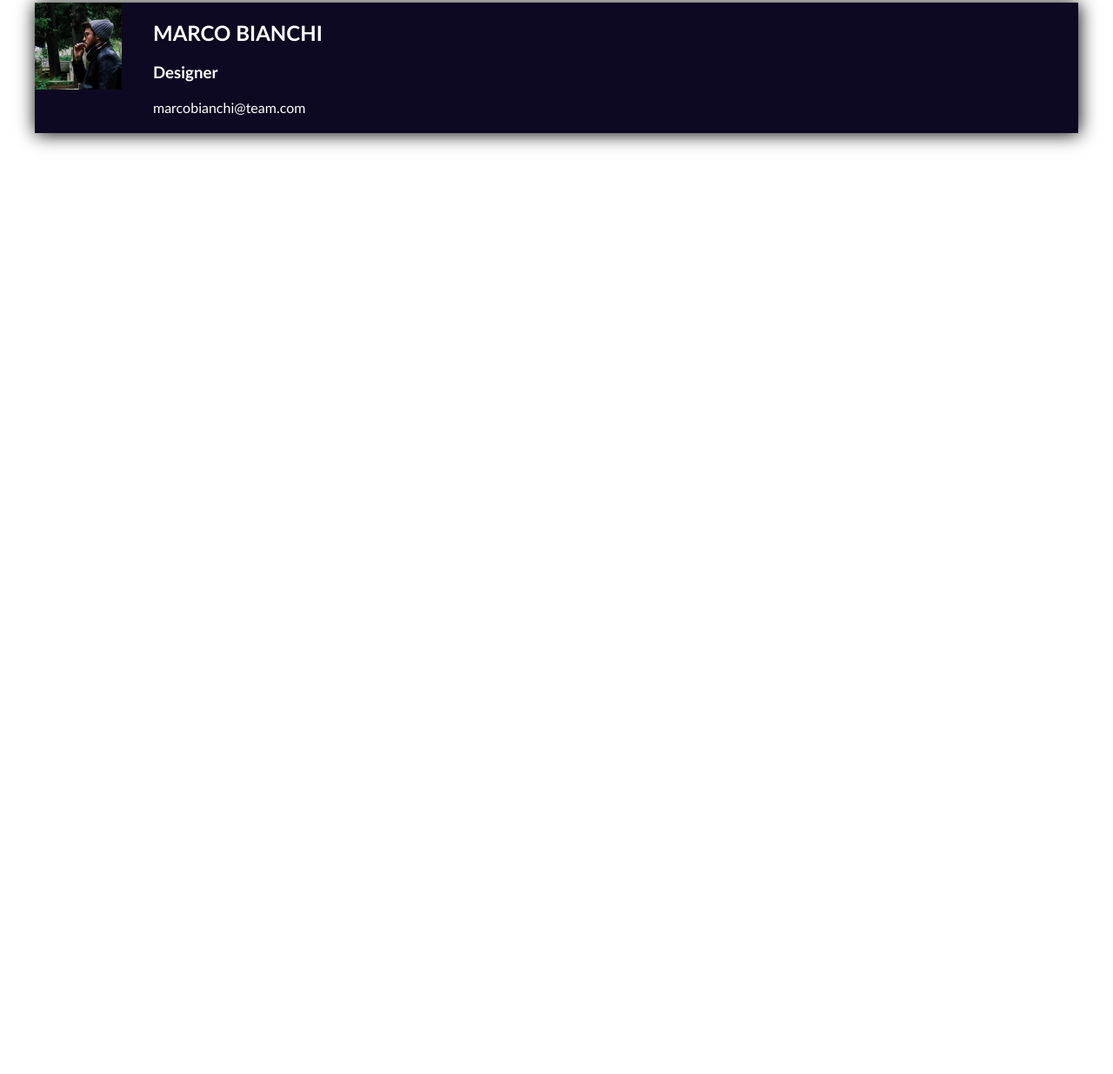
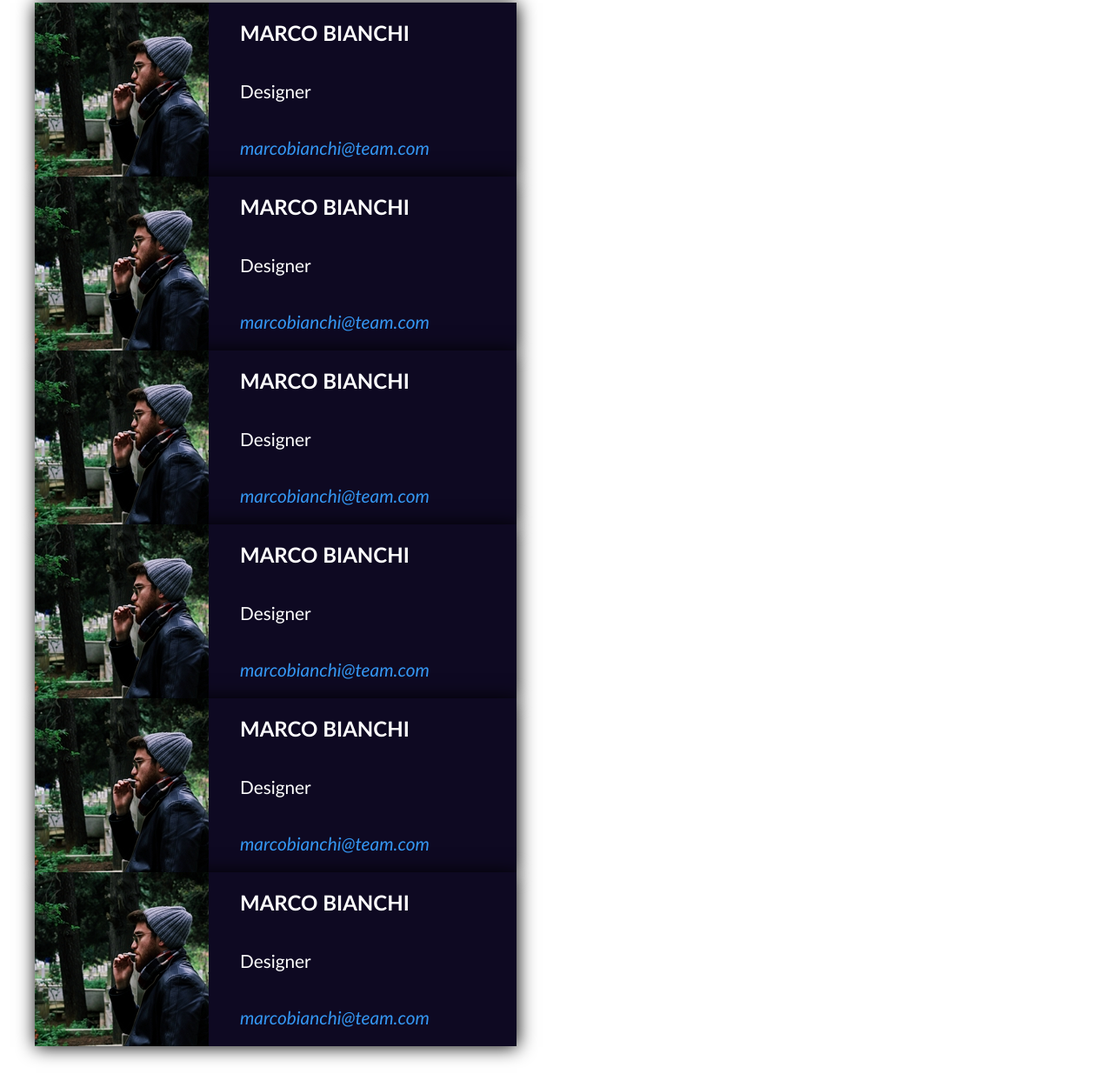
Before and after one commit to LucaAgatinoPrivitera/html-css-float-cards, a plain HTML site: page index.html in a window 1280 px wide. Shown: the part 195-1430 px from the top of the page at 87% size. Before the commit the page ends 800 px from the top, so only its background shows below. Drawn offline with Linux system fonts and the light colour scheme; a web font is replaced by a local one.

Commit message:
cards template finito

```diff
--- a/css/style.css
+++ b/css/style.css
@@ -30,16 +30,29 @@ section{
 .container{
     background-color: rgb(14, 9, 34);
     box-shadow: 1px 1px 20px #000000;
+    height: 200px;
+    display: table;
+    padding-right: 5rem;
 }
 .clearfix{
     overflow: auto;
 }
 .prof_pic{
-    height: 100px;
     float: left;
     margin-right: 1rem;
 }
 .infomember > *{
-    margin: 20px;
+    padding: 20px;
     color: white;
 }
+
+.infomember h2{
+    font-weight: 800;
+}
+.infomember p{
+    font-size: 1.3rem;
+}
+.infomember address{
+    color: rgb(53, 151, 243);
+    font-size: 1.3rem;
+}
--- a/index.html
+++ b/index.html
@@ -25,8 +25,54 @@
                 <img class="prof_pic clearfix" src="./images/male1.png" alt="">
                 <div class="infomember clearfix">
                     <h2>MARCO BIANCHI</h2>
-                    <H3>Designer</H3>
-                    <p>marcobianchi@team.com</p>
+                    <p>Designer</p>
+                    <address>marcobianchi@team.com</address>
+                </div>
+            </div>
+
+            <!-- 2° card -->
+            <div class="container">
+                <img class="prof_pic clearfix" src="./images/male1.png" alt="">
+                <div class="infomember clearfix">
+                    <h2>MARCO BIANCHI</h2>
+                    <p>Designer</p>
+                    <address>marcobianchi@team.com</address>
+                </div>
+            </div>
+
+            <div class="container">
+                <img class="prof_pic clearfix" src="./images/male1.png" alt="">
+                <div class="infomember clearfix">
+                    <h2>MARCO BIANCHI</h2>
+                    <p>Designer</p>
+                    <address>marcobianchi@team.com</address>
+                </div>
+            </div>
+
+            <div class="container">
+                <img class="prof_pic clearfix" src="./images/male1.png" alt="">
+                <div class="infomember clearfix">
+                    <h2>MARCO BIANCHI</h2>
+                    <p>Designer</p>
+                    <address>marcobianchi@team.com</address>
+                </div>
+            </div>
+
+            <div class="container">
+                <img class="prof_pic clearfix" src="./images/male1.png" alt="">
+                <div class="infomember clearfix">
+                    <h2>MARCO BIANCHI</h2>
+                    <p>Designer</p>
+                    <address>marcobianchi@team.com</address>
+                </div>
+            </div>
+
+            <div class="container">
+                <img class="prof_pic clearfix" src="./images/male1.png" alt="">
+                <div class="infomember clearfix">
+                    <h2>MARCO BIANCHI</h2>
+                    <p>Designer</p>
+                    <address>marcobianchi@team.com</address>
                 </div>
             </div>
         </section>
```
